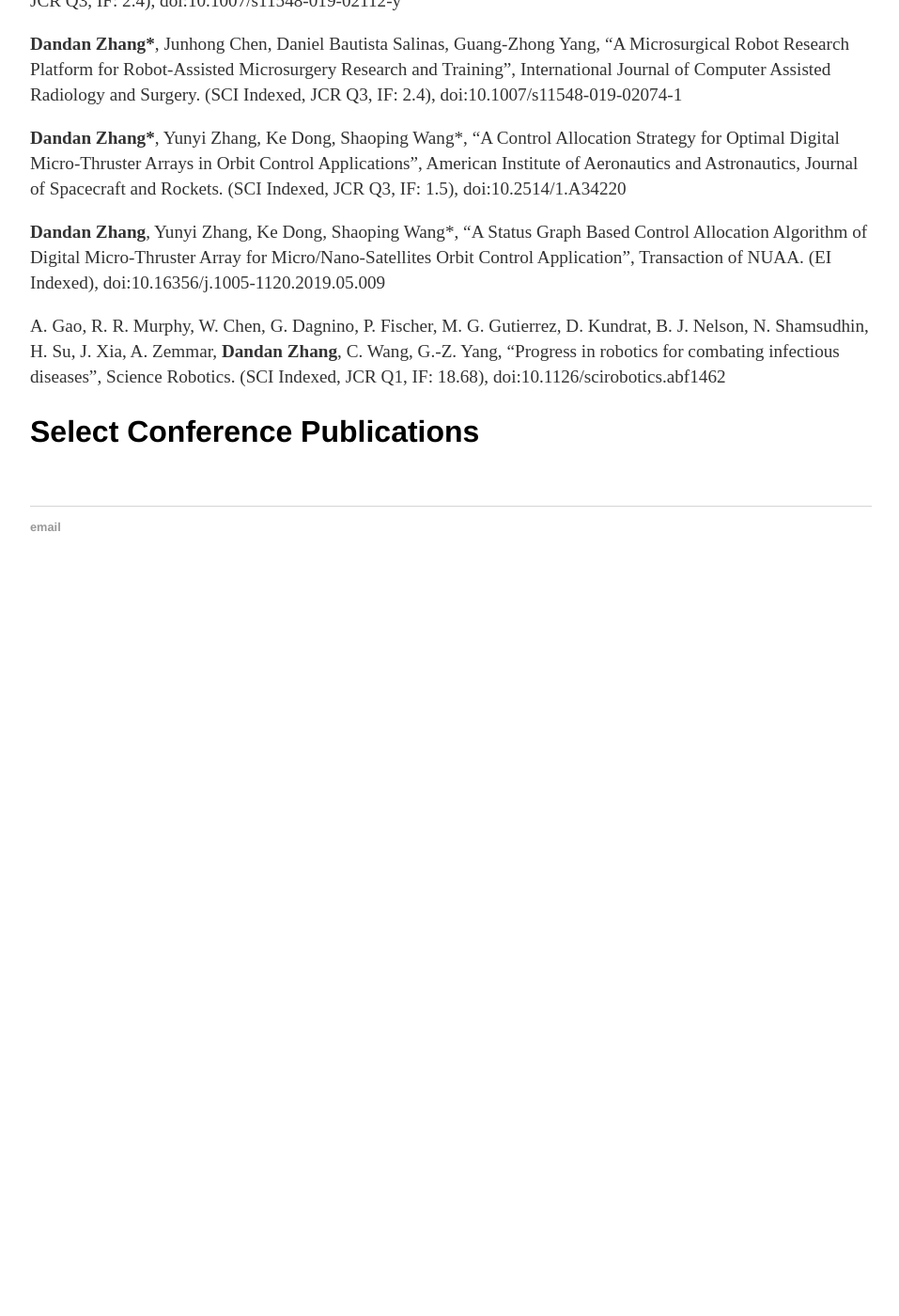
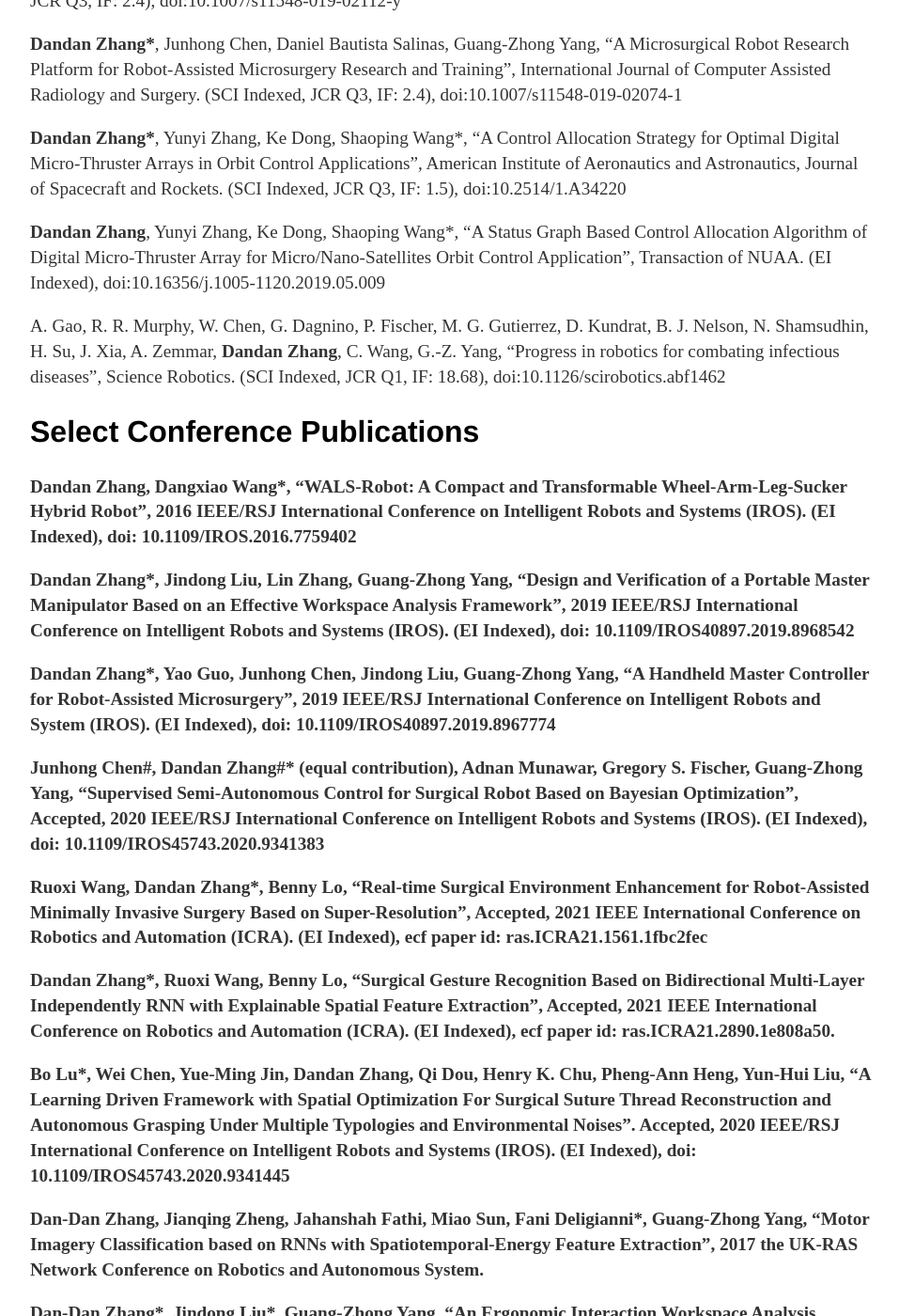
Before and after one commit to ImperialDanDan/ImperialDanDan.github.io, a Jekyll site: the page built from cv/index.html, in a window 1280 px wide and 1400 px high, scrolled down 1093 px. Shown: the whole window at 94% size, without its empty margins (160-1117 px from the left). Built offline with Jekyll 4.4.1, drawn with Linux system fonts in a browser that asks for light colours; Markdown is read by kramdown in place of the engine named in the settings; before the commit the page ends 1723 px from its top, so only the background shows below that; some of the changed text lies outside the part shown.

Commit message:
Update index.html

```diff
--- a/cv/index.html
+++ b/cv/index.html
@@ -49,7 +49,34 @@
 doi:10.1126/scirobotics.abf1462
 
 		<h2>Select Conference Publications</h2>
+<p><strong>Dandan Zhang<strong>, Dangxiao Wang*, “WALS-Robot: A Compact and Transformable Wheel-Arm-Leg-Sucker Hybrid Robot”, 2016 IEEE/RSJ International Conference on Intelligent Robots and Systems (IROS).
+(EI Indexed),
+	doi: 10.1109/IROS.2016.7759402
+<p><strong>Dandan Zhang*<strong>, Jindong Liu, Lin Zhang, Guang-Zhong Yang, “Design and Verification of a Portable Master Manipulator Based on an Effective Workspace Analysis Framework”, 2019 IEEE/RSJ International Conference on Intelligent Robots and Systems (IROS).
+(EI Indexed),
+	doi: 10.1109/IROS40897.2019.8968542
+<p><strong>Dandan Zhang*<strong>, Yao Guo, Junhong Chen, Jindong Liu, Guang-Zhong Yang,  “A Handheld Master Controller for Robot-Assisted Microsurgery”, 2019 IEEE/RSJ International Conference on Intelligent Robots and System (IROS).
+(EI Indexed),
+	doi: 10.1109/IROS40897.2019.8967774
+<p>Junhong Chen#, <strong>Dandan Zhang#*<strong> (equal contribution), Adnan Munawar, Gregory S. Fischer, Guang-Zhong Yang, “Supervised Semi-Autonomous Control for Surgical Robot Based on Bayesian Optimization”, Accepted, 2020 IEEE/RSJ International Conference on Intelligent Robots and Systems (IROS).
+(EI Indexed), doi: 10.1109/IROS45743.2020.9341383
+<p>Ruoxi Wang, <strong>Dandan Zhang*<strong>, Benny Lo, “Real-time Surgical Environment Enhancement for Robot-Assisted Minimally Invasive Surgery Based on Super-Resolution”, Accepted, 2021 IEEE International Conference on Robotics and Automation (ICRA).
+(EI Indexed), ecf paper id: ras.ICRA21.1561.1fbc2fec
+<p><strong>Dandan Zhang*<strong>, Ruoxi Wang, Benny Lo, “Surgical Gesture Recognition Based on Bidirectional Multi-Layer Independently RNN with Explainable Spatial Feature Extraction”, Accepted, 2021 IEEE International Conference on Robotics and Automation (ICRA).
+(EI Indexed), ecf paper id:  ras.ICRA21.2890.1e808a50.
+<p>Bo Lu*, Wei Chen, Yue-Ming Jin, <strong>Dandan Zhang<strong>, Qi Dou, Henry K. Chu, Pheng-Ann Heng, Yun-Hui Liu, “A Learning Driven Framework with Spatial Optimization For Surgical Suture Thread Reconstruction and Autonomous Grasping Under Multiple Typologies and Environmental Noises”. Accepted, 2020 IEEE/RSJ International Conference on Intelligent Robots and Systems (IROS).
+(EI Indexed), doi:  10.1109/IROS45743.2020.9341445
+<p><strong>Dan-Dan Zhang<strong>, Jianqing Zheng, Jahanshah Fathi, Miao Sun, Fani Deligianni*, Guang-Zhong Yang, “Motor  Imagery Classification based on RNNs with Spatiotemporal-Energy Feature Extraction”, 2017 the UK-RAS Network Conference on Robotics and Autonomous System.
+<p><strong>Dan-Dan Zhang*<strong>, Jindong Liu*, Guang-Zhong Yang, “An Ergonomic Interaction Workspace Analysis Method for the Optimal Design of a Surgical Master Manipulator”, 2018 Hamlyn Symposium for Medical Robotics.
+doi: 10.31256/HSMR2018.55
+<p>Junhong Chen#, <strong>Dan-Dan Zhang#*<strong> (equal contribution),Wuzhou Hong, Jindong Liu, Guang-Zhong Yang, “A Novel Hybrid Master-Slave Control Interface for Surgical Robot Remote Control”, 2019 Hamlyn Symposium for Medical Robotics.
+doi: 10.31256/HSMR2019.36
 
+	Book Chapters
+<p><strong>Dandan Zhang<strong>, Guang-Zhong Yang*, Robot-Assisted Micro-Manipulation: From Ex Vivo Tasks to In Vivo Microsurgery , Book Chapter for Advanced Bioengineering Methods, Technologies and Tools in Surgery and Therapy. (Book Chapter)
+<p>Christopher J Payne*, Khushi Vyas, Daniel Bautista-Salina, <strong>Dandan Zhang<strong>, Hani J Marcus, Guang-Zhong Yang, “Shared Control Robot”, Book Chapter for Neurosurgical Robotics: Basic Concepts in Robotics.
+(Book Chapter),
+	doi:10.1007/978-1-0716-0993-4_4
 
 
 	</div>
```
